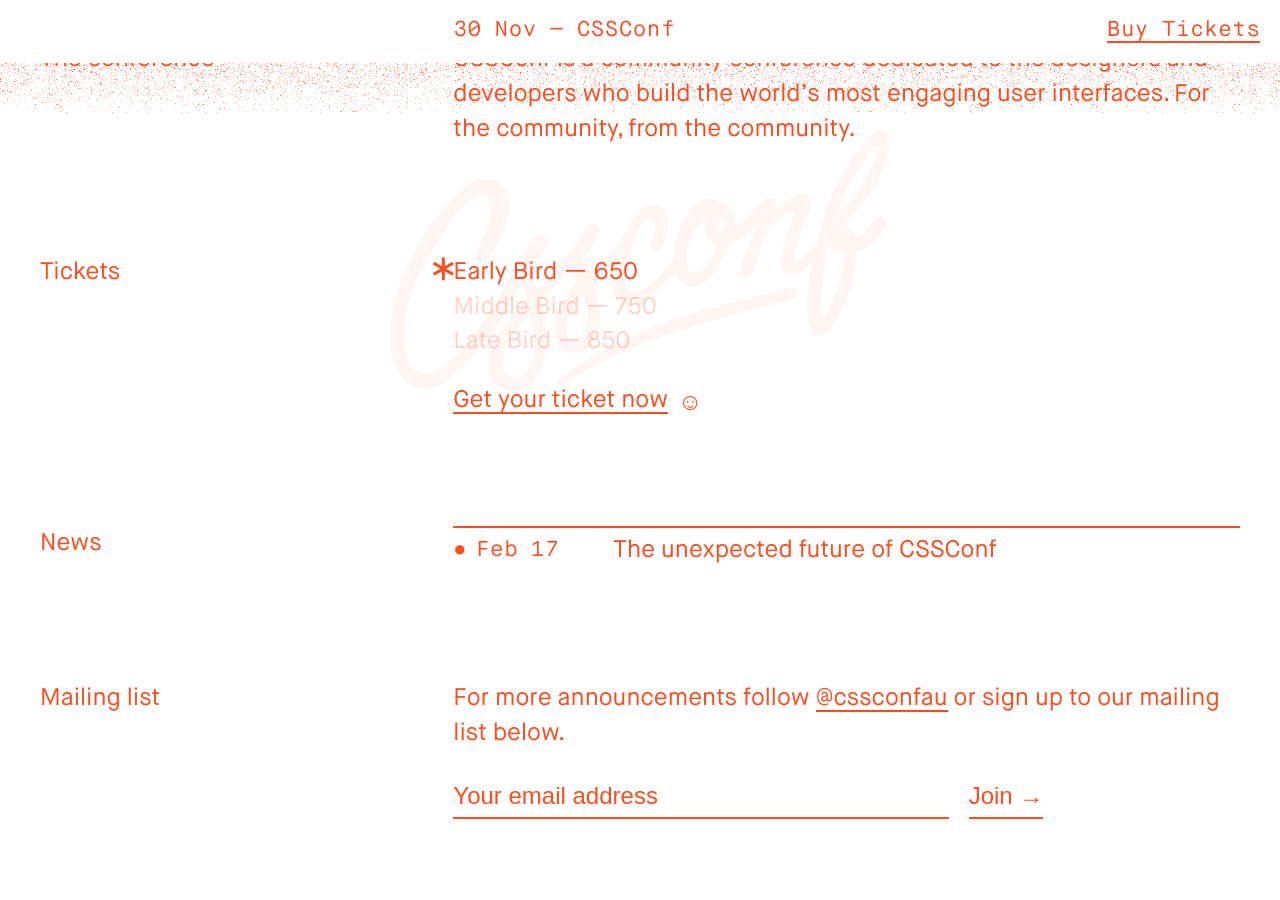
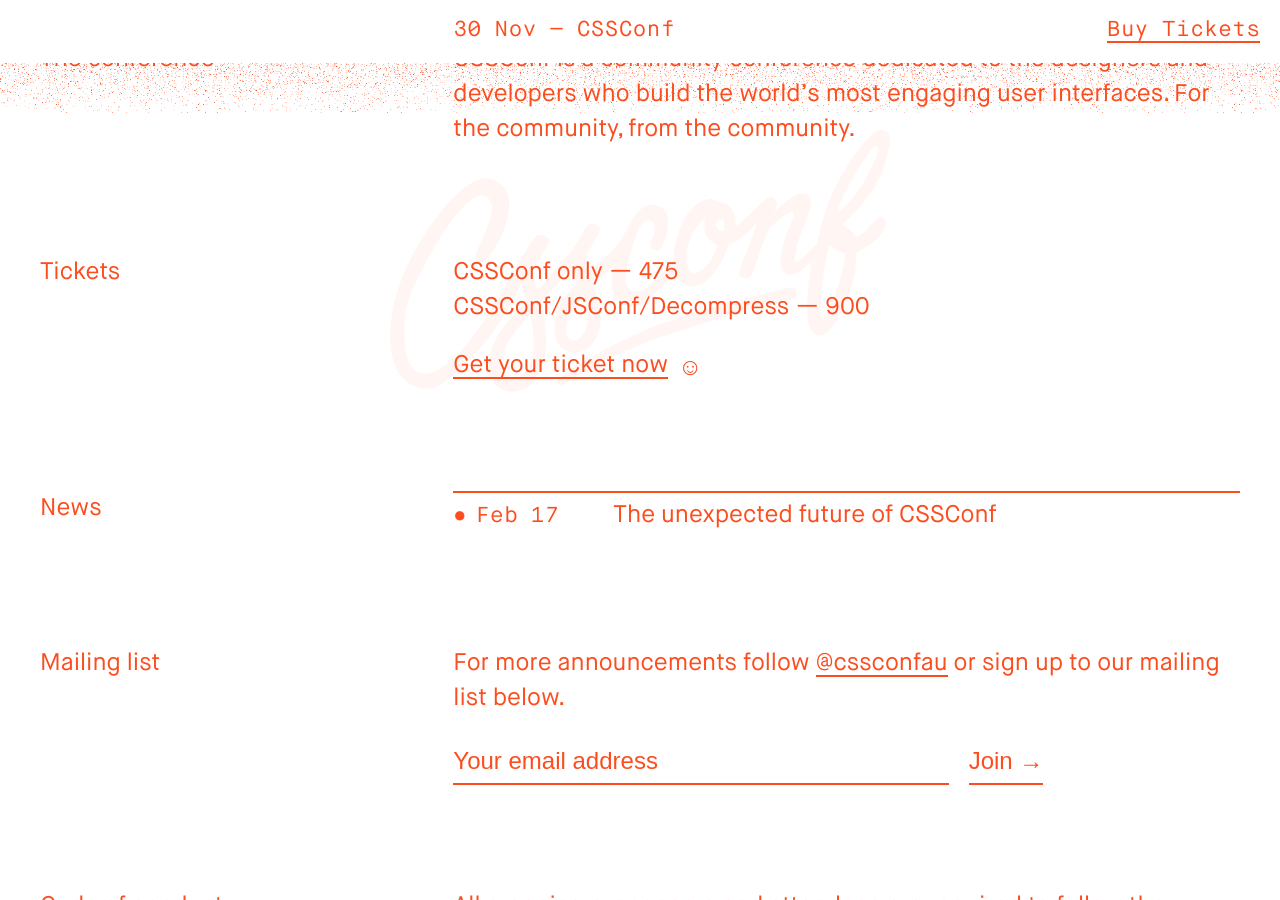
Before and after one commit to vsfest/2016.cssconf.com.au, a Jekyll site: the page built from index.html, in a window 1280 px wide and 900 px high, scrolled down 700 px. Built offline with Jekyll 4.4.1, drawn with Linux system fonts in a browser that asks for light colours.

Commit message:
Update ticket prices

```diff
--- a/_includes/tickets.html
+++ b/_includes/tickets.html
@@ -4,9 +4,8 @@
   </p>
   <div class="title-content">
     <p>
-      <span class="highlighted">Early Bird — 650</span><br>
-      <span class="faded">Middle Bird — 750</span><br>
-      <span class="faded">Late Bird — 850</span><br>
+      <span>CSSConf only — 475</span><br>
+      <span>CSSConf/JSConf/Decompress — 900</span><br>
     </p>
     <p>
       <a href="{{ site.ticket_url }}" class="tickets">Get your ticket now</a>
```
